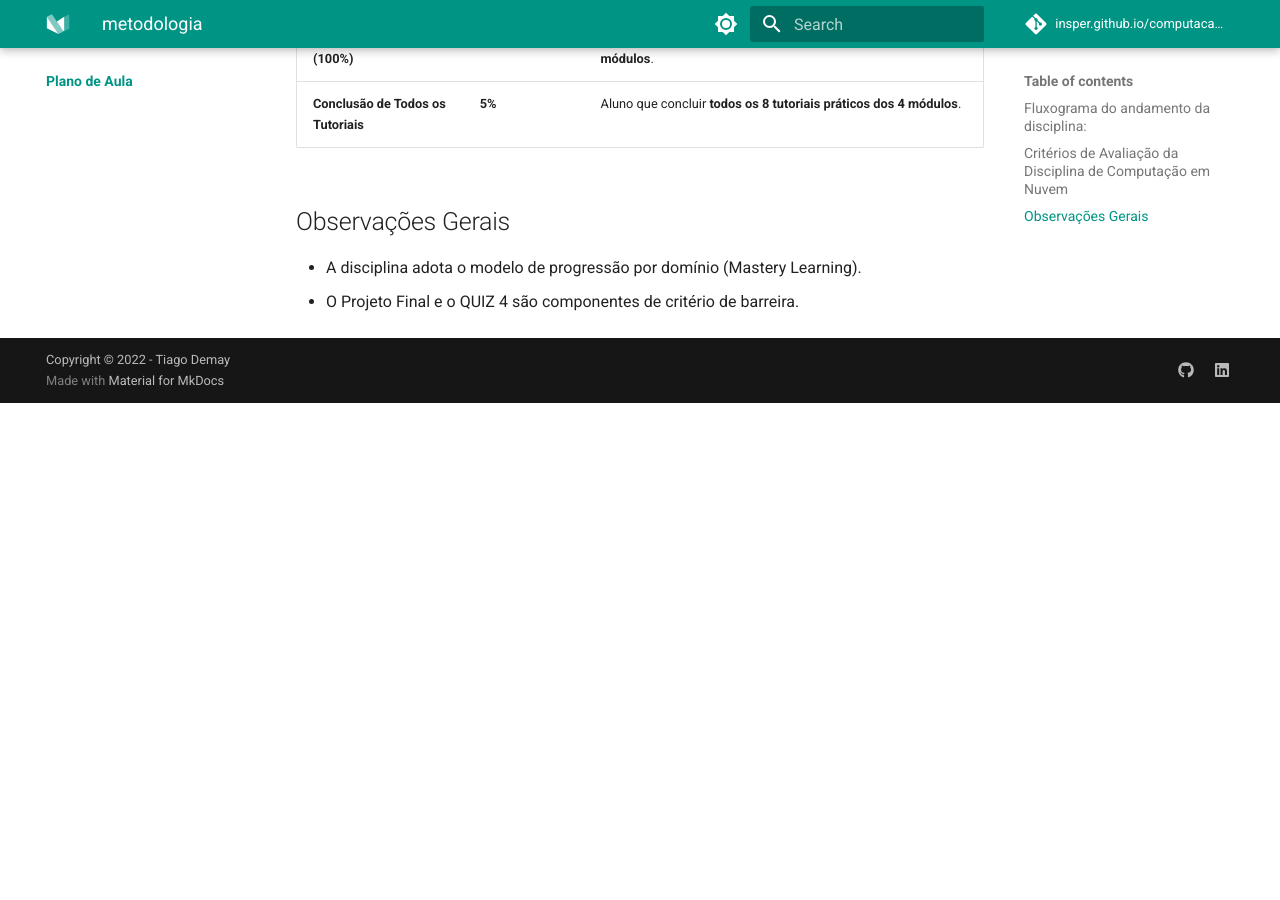
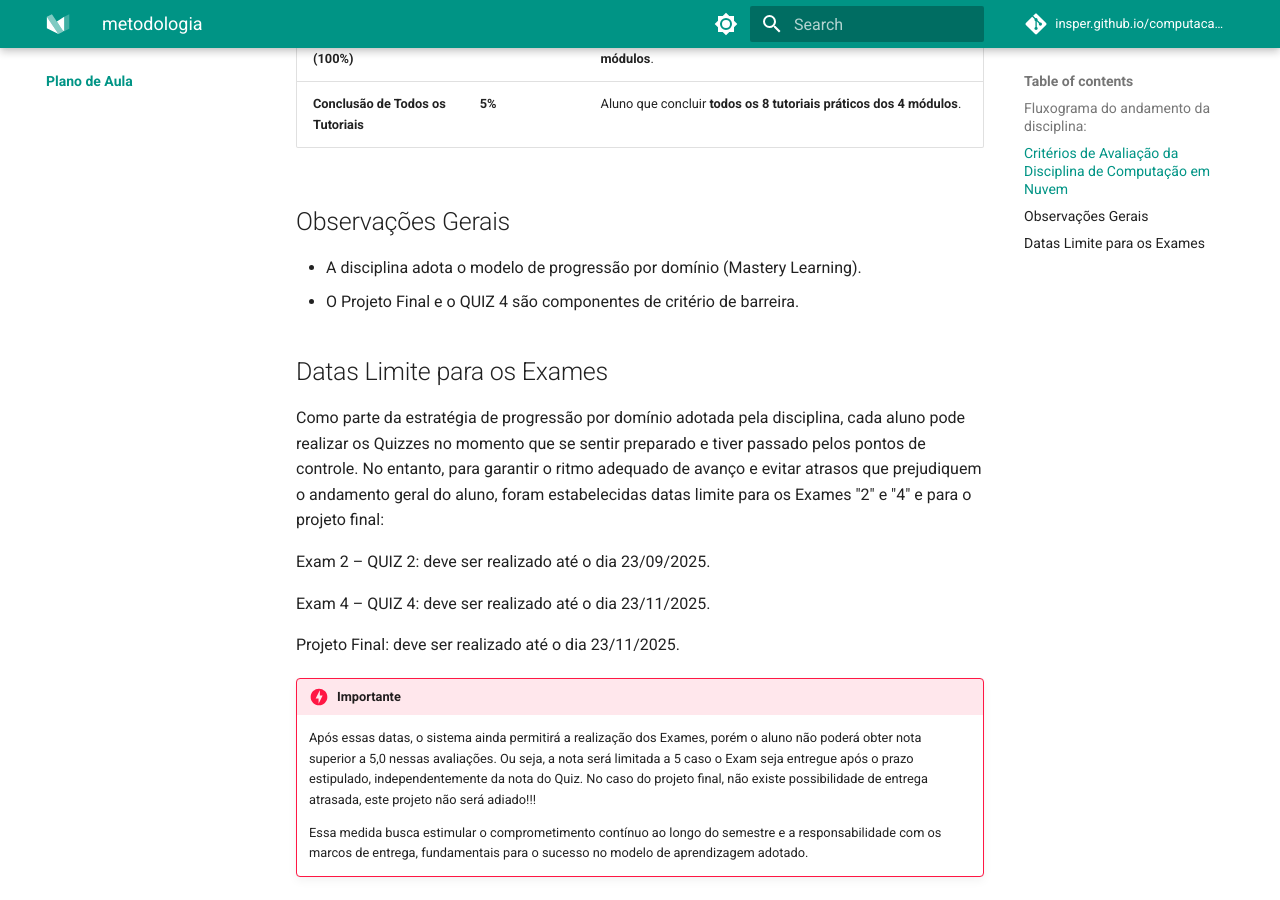
Before and after one commit to Insper/computacao-nuvem, an MkDocs documentation site: the page built from docs/plano_aula/index.md, in a window 1280 px wide and 900 px high, scrolled down 2733 px. Built offline with MkDocs 1.6.1 and Material for MkDocs 9.7.7, drawn with Linux system fonts in a browser that asks for light colours; nearby versions of some CDN libraries; comment, search, counter and statistics services are not loaded; before the commit the page ends 3136 px from its top, so only the background shows below that.

Commit message:
modif plano de aula

```diff
--- a/docs/plano_aula/index.md
+++ b/docs/plano_aula/index.md
@@ -174,3 +174,19 @@ A avaliação da disciplina é composta por duas partes principais: **Nota Indiv
 
 - A disciplina adota o modelo de progressão por domínio (Mastery Learning).
 - O Projeto Final e o QUIZ 4 são componentes de critério de barreira.
+
+## Datas Limite para os Exames
+Como parte da estratégia de progressão por domínio adotada pela disciplina, cada aluno pode realizar os Quizzes no momento que se sentir preparado e tiver passado pelos pontos de controle. No entanto, para garantir o ritmo adequado de avanço e evitar atrasos que prejudiquem o andamento geral do aluno, foram estabelecidas datas limite para os Exames "2" e "4" e para o projeto final:
+
+Exam 2 – QUIZ 2: deve ser realizado até o dia 23/09/2025.
+
+Exam 4 – QUIZ 4: deve ser realizado até o dia 23/11/2025.
+
+Projeto Final: deve ser realizado até o dia 23/11/2025.
+
+!!! danger "Importante"
+    Após essas datas, o sistema ainda permitirá a realização dos Exames, porém o aluno não poderá obter nota superior a 5,0 nessas avaliações.
+    Ou seja, a nota será limitada a 5 caso o Exam seja entregue após o prazo estipulado, independentemente da nota do Quiz.
+    No caso do projeto final, não existe possibilidade de entrega atrasada, este projeto não será adiado!!!
+
+    Essa medida busca estimular o comprometimento contínuo ao longo do semestre e a responsabilidade com os marcos de entrega, fundamentais para o sucesso no modelo de aprendizagem adotado.
```
